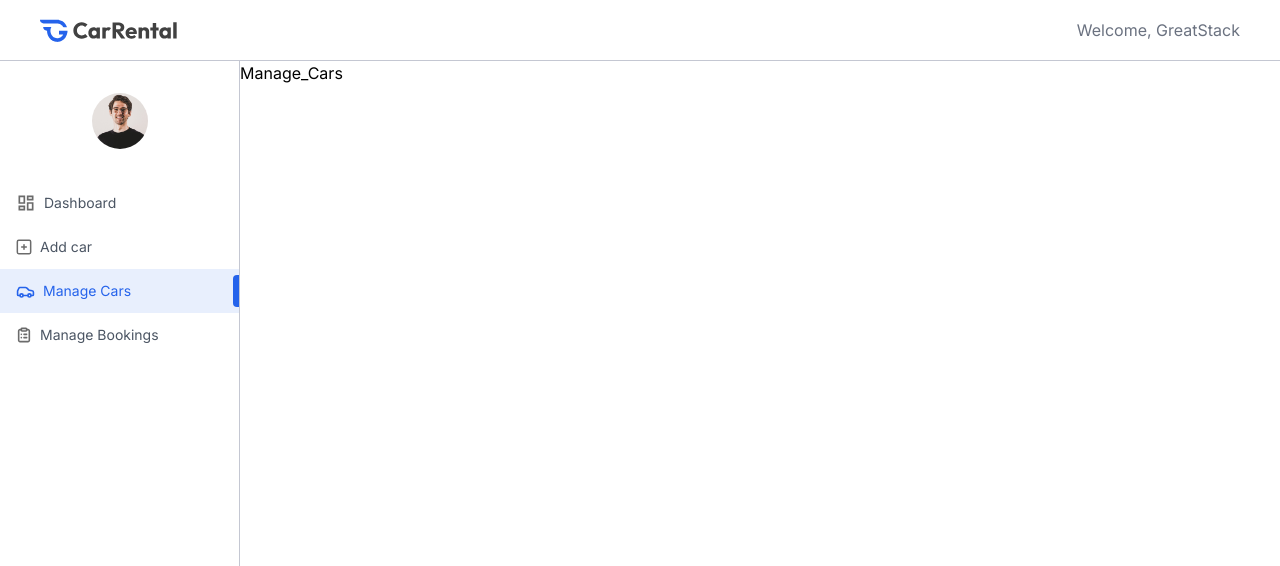
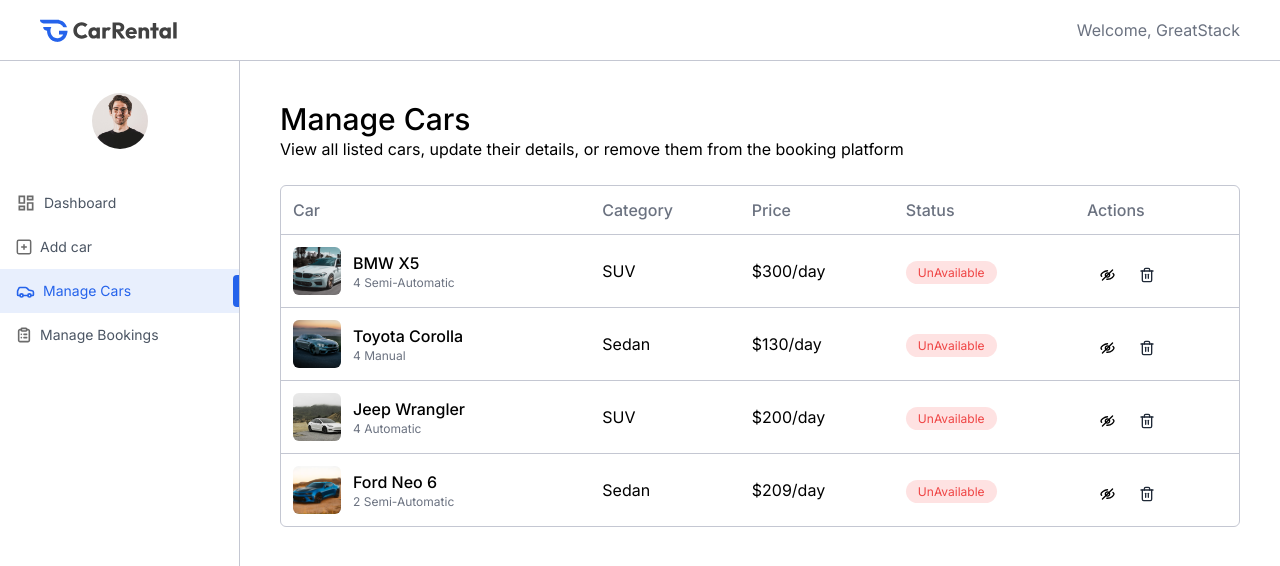
Before and after one commit to TejasVaradaraj/Car_Rental_Website, a React (Vite) app: page /owner/manage-cars in a window 1280 px wide. Shown: the top 566 px of the page. Built offline with nearby package versions, Linux system fonts and the light colour scheme; the HTML template or start-up script is replaced by a standard one.

Commit message:
Finished Manage Cars Page

```diff
--- a/src/pages/owner/Manage_Cars.jsx
+++ b/src/pages/owner/Manage_Cars.jsx
@@ -1,8 +1,66 @@
-import React from 'react'
+import React, { useEffect, useState } from 'react'
+import { assets, dummyCarData } from '../../assets/assets'
+import Title from '../../components/owner/Title'
 
 const Manage_Cars = () => {
+const currency = import.meta.env.VITE_CURRENCY
+const [cars, setCars] = useState([])
+
+const fetchOwnerCars = async()=>{
+  setCars(dummyCarData)
+}
+useEffect(()=>{
+  fetchOwnerCars()
+}, [])
+
   return (
-    <div>Manage_Cars</div>
+    <div className='px-4 pt-10 md:px-10 w-full'>
+        <Title title="Manage Cars" subTitle="View all listed cars, update their details, or remove them from the booking platform"  />
+
+        <div className='max-w-6xl w-full rounded-md overflow-hidden border border-borderColor mt-6'>
+
+          <table className='w-full border-collapse text-left test-sm test-black-600'>
+            <thead class='text-gray-500'>
+              <tr>
+                <th className="p-3 font-medium">Car</th>
+                <th className="p-3 font-medium max-md:hidden">Category</th>
+                <th className="p-3 font-medium">Price</th>
+                <th className="p-3 font-medium max-md:hidden">Status</th>
+                <th className="p-3 font-medium">Actions</th>
+
+              </tr>
+            </thead>
+            <tbody>
+              {cars.map((car, index)=>(
+                <tr key={index} className='border-t border-borderColor'>
+                  <td className='p-3 flex items-center gap-3'>
+                    <img src={car.image} alt="" className="h-12 w-12 aspect-square rounded-md object-cover" />
+                    <div className='max_md:hidden'>
+                      <p className='font-medium'>{car.brand} {car.model}</p>
+                      <p className='text-xs text-gray-500'>{car.seating_capacity} {car.transmission}</p>
+                    </div>
+                  </td>
+
+                  <td className='p-3 max-md:hidden'>{car.category}</td>
+                  <td className='p-3'>{currency}{car.pricePerDay}/day</td>
+                  <td className='p-3 max_md:hidden'>
+                    <span className={`px-3 py-1 rounded-full text-xs ${car.isAvailable ? 'bg-green-100 text-green-500' : 'bg-red-100 text-red-500'}`}>
+                      {car.isAvailable ? "Available" : "UnAvailable"}
+                    </span>
+                  </td>
+                  <td className='flex items-center p-3'>
+                    <img src={car.isAvailable ? assets.eye_icon : assets.eye_close_icon} alt="" className='cursor-pointer'/>
+                    <img src={assets.delete_icon} alt="" className='cursor-pointer'/>
+                  </td>
+
+                </tr>
+              ))}
+            </tbody>
+
+          </table>
+
+        </div>
+    </div>
   )
 }
 
```
